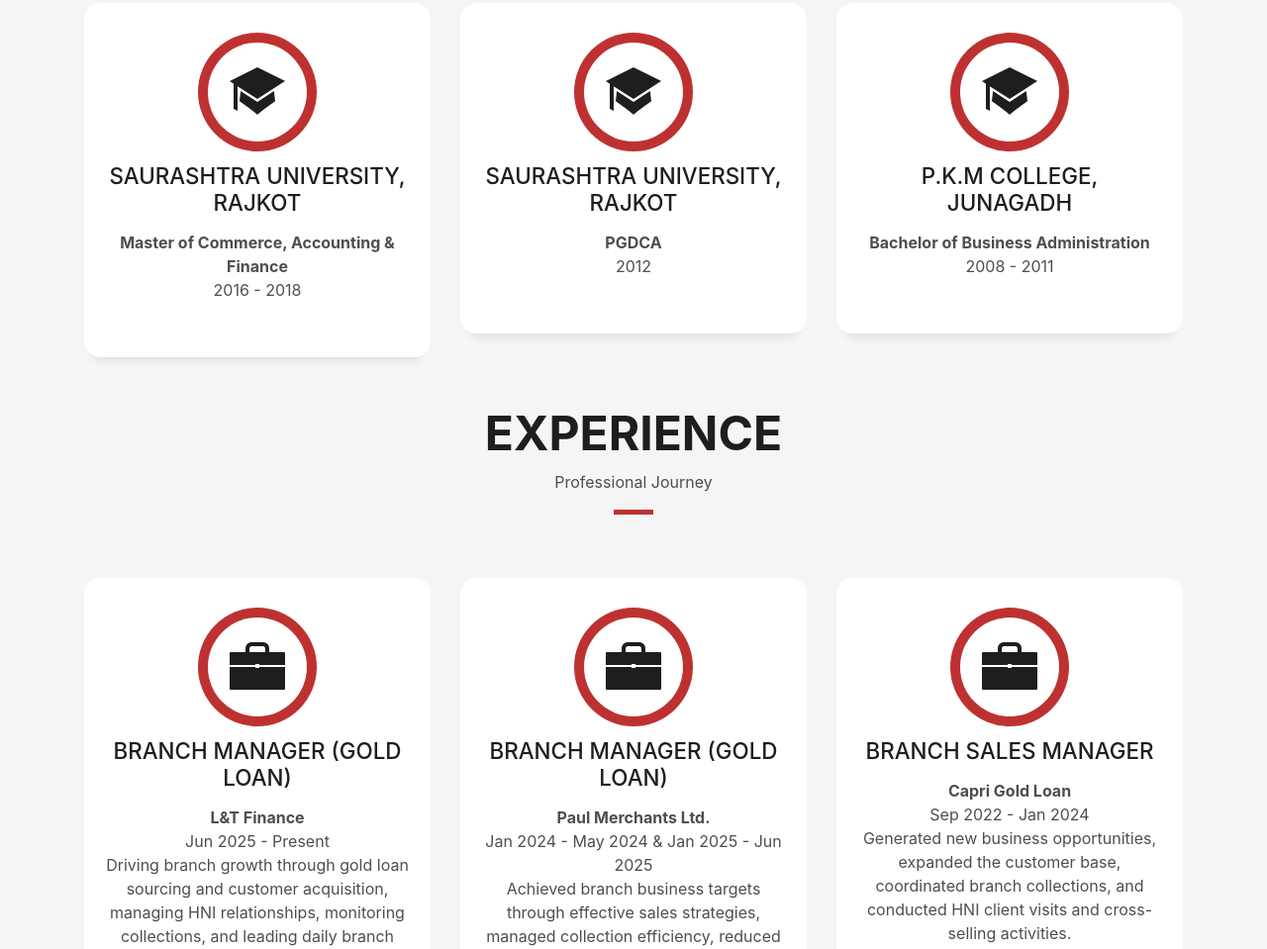
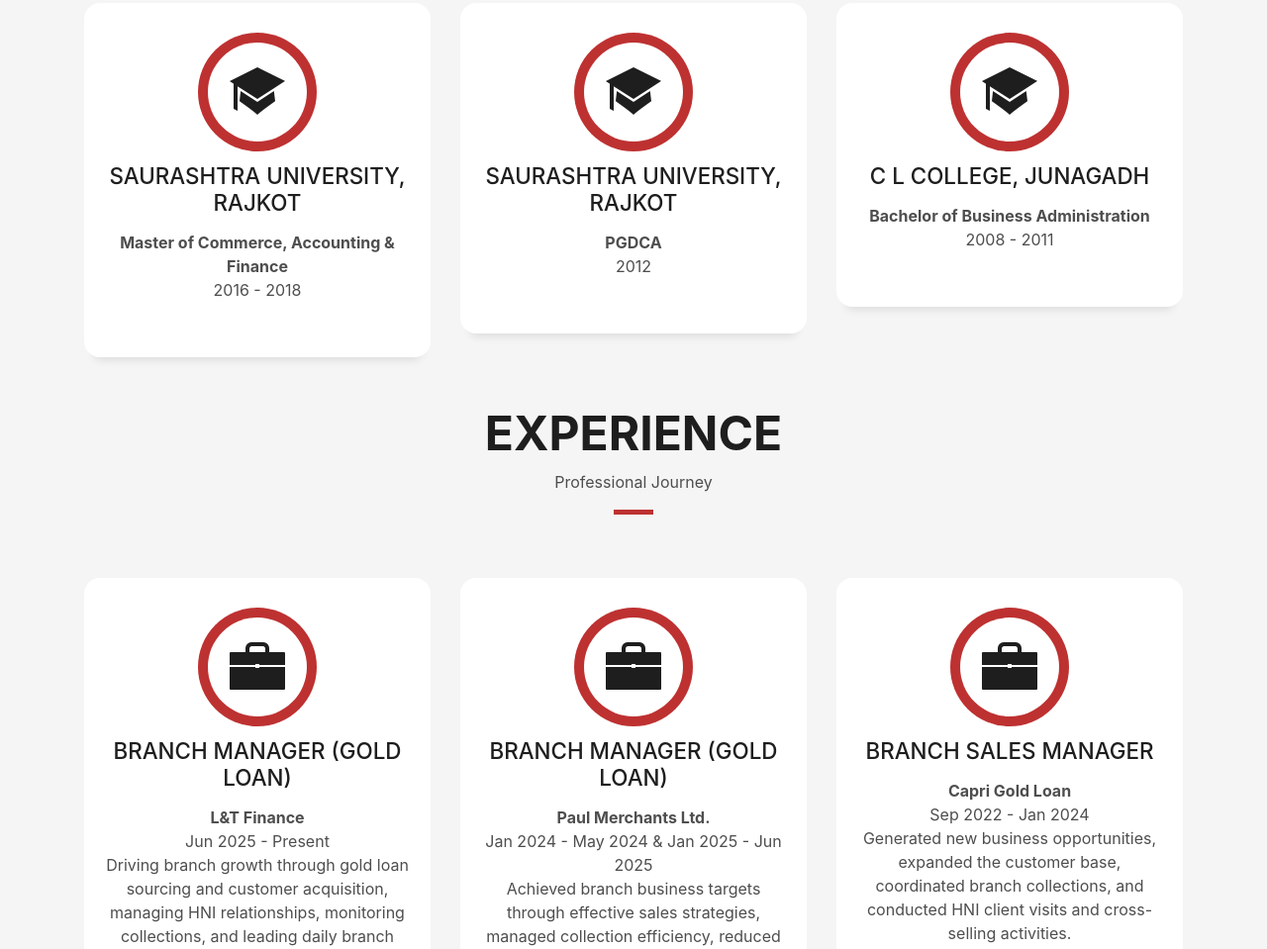
Before and after one commit to sanketus123-jpg/bhaumik-portfolio, a plain HTML site: page index.html in a window 1280 px wide. Shown: the part 1990-2949 px from the top of the page at 99% size. Drawn offline with Linux system fonts and the light colour scheme; files whose address does not match are found by name.

Commit message:
Update index.html

```diff
--- a/index.html
+++ b/index.html
@@ -212,7 +212,7 @@
               <span class="ico-circle"><i class="ion-university"></i></span>
             </div>
             <div class="service-content">
-              <h2 class="s-title">P.K.M College, Junagadh</h2>
+              <h2 class="s-title">C L College, Junagadh</h2>
               <p class="s-description text-center">
                 <b>Bachelor of Business Administration</b><br>
                 2008 - 2011
```
